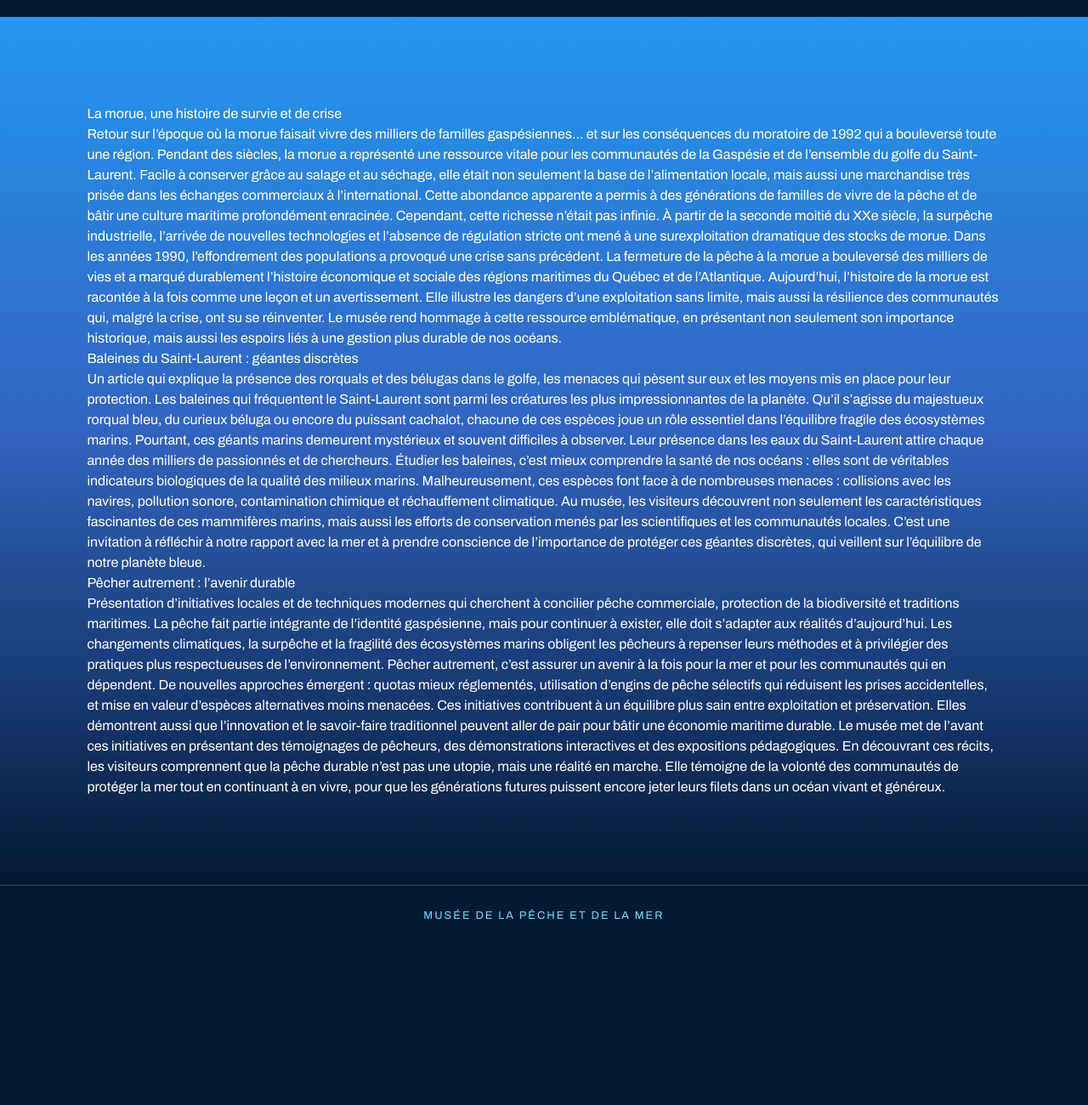
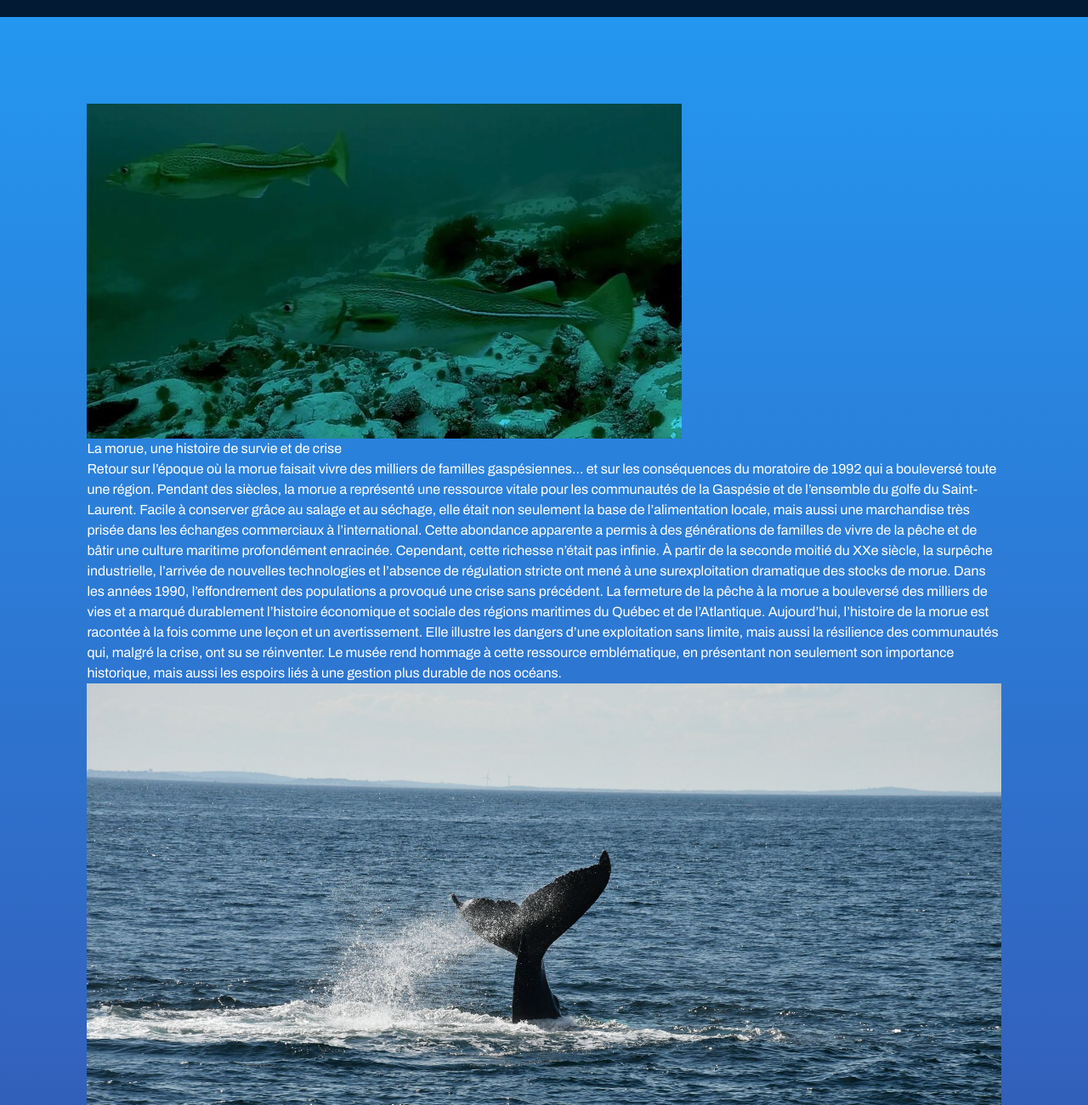
Before and after one commit to artlen2/PM4-TP2-MuseePecheMer, a website: page blog.html in a window 1280 px wide. Shown: the part 680-1980 px from the top of the page at 85% size. Before the commit the page ends 1793 px from the top, so only its background shows below. Drawn offline with Linux system fonts and the light colour scheme; grey boxes are pictures that could not be loaded.

Commit message:
images blog

```diff
--- a/blog.html
+++ b/blog.html
@@ -30,6 +30,7 @@
     <main class="page-main">
         <div>
             <div class="">
+                <img src="./assets/images-client/morue.jpg" alt="Morue au fond de l'océan">
                 <h3>La morue, une histoire de survie et de crise</h3>
                 <p> Retour sur l’époque où la morue faisait vivre des milliers de familles gaspésiennes… et sur les
                     conséquences du moratoire de 1992 qui a bouleversé toute une région.
@@ -56,6 +57,7 @@
             </div>
 
             <div class="">
+                 <img src="./assets/images-client/baleines.jpg" alt="Baleine dans le Saint-Laurent">
                 <h3>Baleines du Saint-Laurent : géantes discrètes</h3>
                 <p> Un article qui explique la présence des rorquals et des bélugas dans le golfe, les menaces qui
                     pèsent sur eux et les moyens mis en place pour leur protection.
@@ -78,6 +80,7 @@
             </div>
 
             <div class="">
+                <img src="./assets/images-client/avenir-durable.jpg" alt="Bâteau au large de la côte">
                 <h3>Pêcher autrement : l’avenir durable</h3>
                 <p> Présentation d’initiatives locales et de techniques modernes qui cherchent à concilier pêche
                     commerciale, protection de la biodiversité et traditions maritimes.
```
Also changed, not shown: assets/images-client/avenir-durable.jpg (added), assets/images-client/baleines.jpg (added), assets/images-client/morue.jpg (added).
